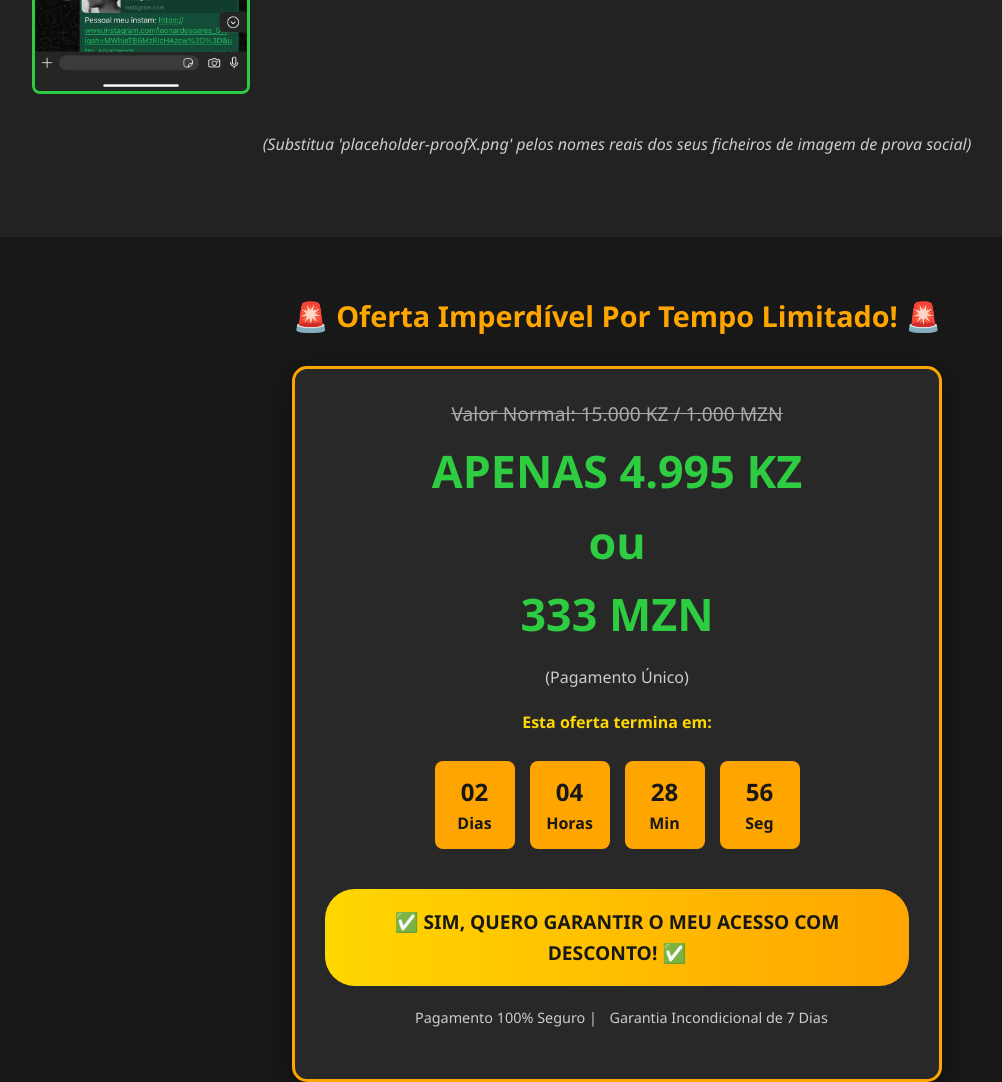
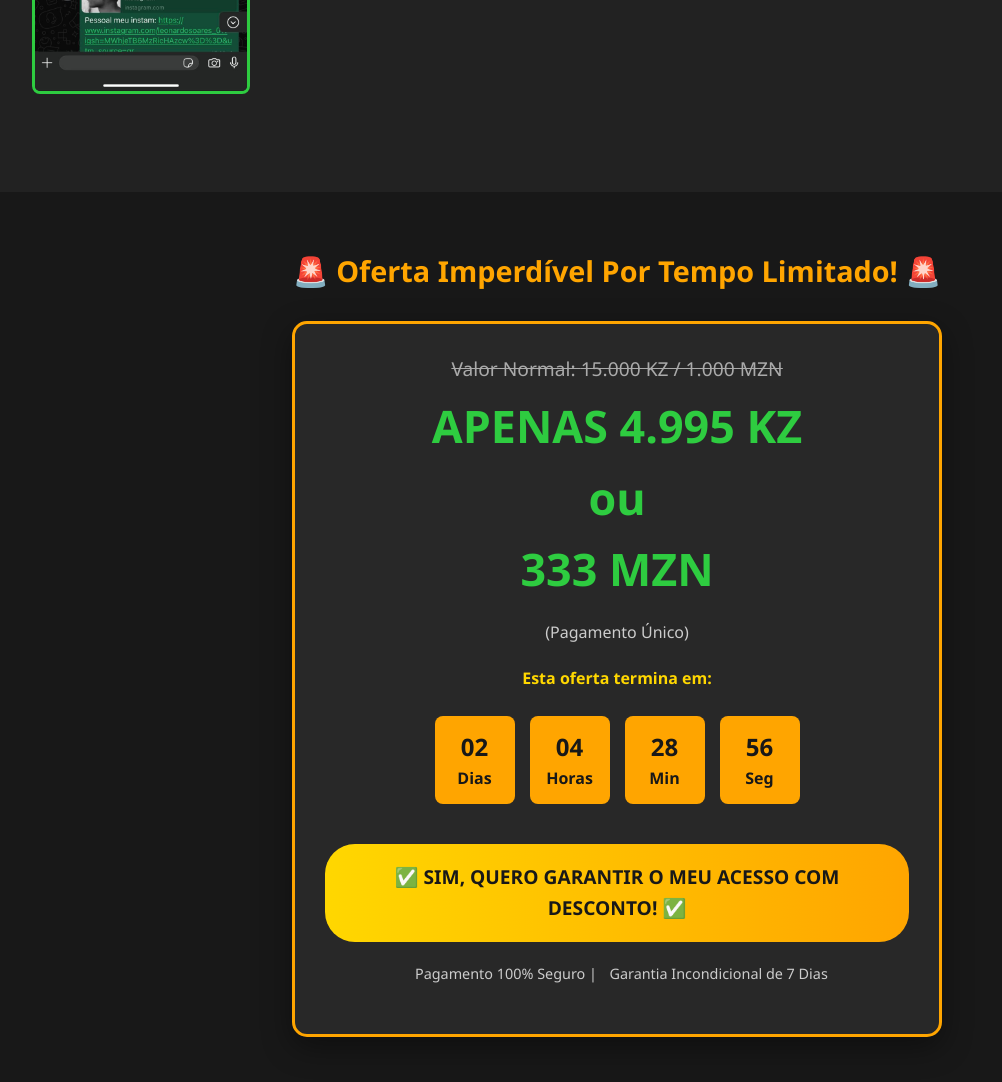
Before and after one commit to thebusness/thebusness, a plain HTML site: page index.html in a window 1280 px wide. Shown: the part 4880-5962 px from the top of the page, without its empty margins (23-1025 px from the left). Drawn offline with Linux system fonts and the light colour scheme.

Commit message:
Update index.html

```diff
--- a/index.html
+++ b/index.html
@@ -659,7 +659,7 @@
                     <img src="pv012.jpg" alt="Prova social de resultado de vendas 6">
                 </div>
             </div>
-            <p style="text-align: center; margin-top: 20px; font-style: italic; color: #ccc;">(Substitua 'placeholder-proofX.png' pelos nomes reais dos seus ficheiros de imagem de prova social)</p>
+            <p style="text-align: center; margin-top: 20px; font-style: italic; color: #ccc;"></p>
         </div>
     </section>
 
@@ -750,7 +750,7 @@
         <div class="container">
              <a href="#oferta" class="btn" style="margin-bottom: 30px;">APROVEITAR OFERTA AGORA!</a>
             <p>© 2025 Jornada de Vendas. Todos os direitos reservados.</p>
-            <p>Este site não é afiliado ao Facebook ou a qualquer entidade do Facebook. Depois de sair do Facebook, a responsabilidade não é deles e sim do nosso site.</p>
+
             <p><a href="#termos">Termos de Uso</a> | <a href="#privacidade">Política de Privacidade</a></p>
             <!-- Adicionar links reais para Termos e Privacidade -->
         </div>
```
